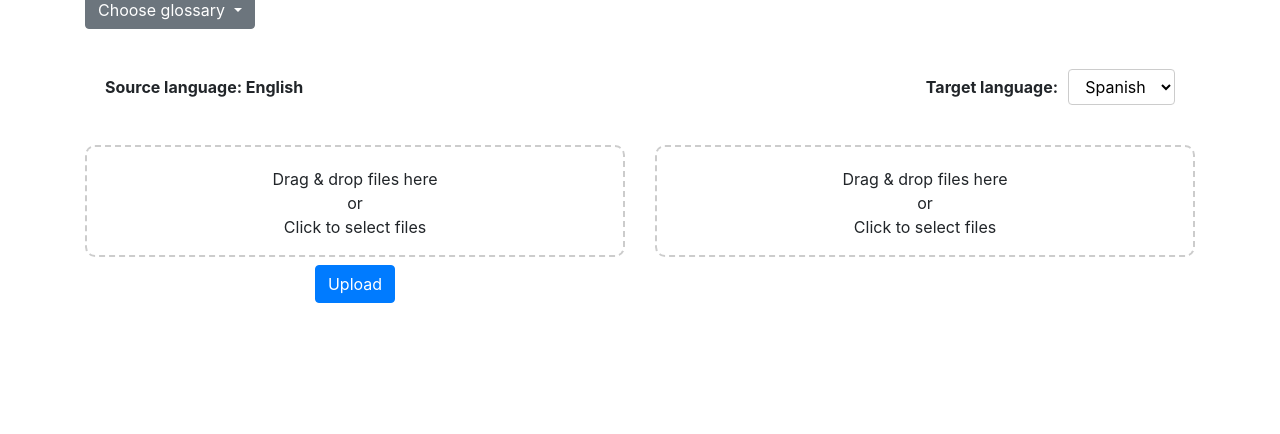
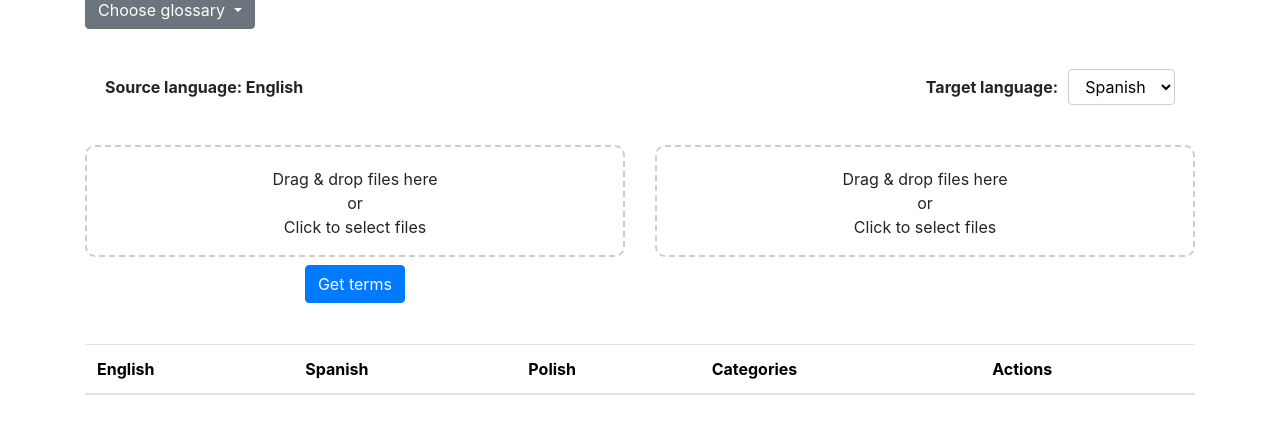
Before and after one commit to pllewy/TermHarbour, a Flask app: template templates/upload.html in a window 1280 px wide. Shown: the part 297-731 px from the top of the page. Run offline with Flask 3, Linux system fonts and the light colour scheme; the template is opened without the code that fills it, so the values that code supplies are empty; some libraries are stand-ins or nearby versions.

Commit message:
upload - display table

```diff
--- a/static/upload.js
+++ b/static/upload.js
@@ -24,49 +24,40 @@ function uploadFile(sourceElementId = "fileInput", targetElementId = "targetFile
             method: "POST",
             body: formData,
         })
-      .then((response) => {
-        if (response.ok) {
-          console.log("File uploaded successfully");
-          return response.json();
-          // Optionally, display a success message to the user
-        } else {
-          console.error("Failed to upload file");
-          // Optionally, display an error message to the user
-        }
-      })
-        // STĄD IDZIE DO PYTHONA, JEST PRZETWARZANE I WRACA Z POWROTEM
-        .then((resp) => {
-      const source_terms = resp['source_terms'];
-      const target_terms = resp['target_terms'];
+        .then(response => response.json())
+        .then(resp => {
             const alignments = resp['alignment'];
 
-      // const target_content = resp.target_content;
-      console.log( source_terms, target_terms, alignments)
+            const tableBody = document.getElementById('translationsTableBody');
+            tableBody.innerHTML = ''; // Clear existing rows
 
-      let text = "";
-      for (let i = 0; i < source_terms.length; i++) {
-        text += source_terms[i] + "<br>";
+         for (let i = 0; i < alignments.length; i++) {
+                const row = document.createElement('tr');
+                if (language === 'spanish') {
+                    row.innerHTML = `
+                        <td contenteditable="true">${alignments[i][0]}</td>
+                        <td contenteditable="true">${alignments[i][1]}</td>
+                        <td contenteditable="true"></td>
+                        <td contenteditable="true"></td>
+                        <td>
+                            <button class="btn btn-secondary" onclick="editRow(this)">Edit</button>
+                            <button class="btn btn-danger" onclick="deleteRow(this)">Delete</button>
+                        </td>
+                    `;
+                } else if (language === 'polish') {
+                    row.innerHTML = `
+                        <td contenteditable="true">${alignments[i][0]}</td>
+                        <td contenteditable="true"></td>
+                        <td contenteditable="true">${alignments[i][1]}</td>
+                        <td contenteditable="true"></td>
+                        <td>
+                            <button class="btn btn-secondary" onclick="editRow(this)">Edit</button>
+                            <button class="btn btn-danger" onclick="deleteRow(this)">Delete</button>
+                        </td>
+                    `;
                 }
-
-      let text2 = "";
-      for (let i = 0; i < target_terms.length; i++) {
-        text2 += target_terms[i] + "<br>";
+                tableBody.appendChild(row);
             }
-
-      text = "";
-      text2 = "";
-      let text3 = "";
-      for (let i = 0; i < alignments.length; i++) {
-        text += alignments[i][0] + "<br>";
-        text2 += alignments[i][1] + "<br>";
-        text3 += alignments[i][0] + "     " + alignments[i][1] + "<br>";
-      }
-
-      document.getElementById('added_content').innerHTML = text
-      document.getElementById('added_content_2').innerHTML = text2
-
-      document.getElementById('alignment_content').innerHTML = text3
-
         })
       .catch((error) => {
         console.error("Error:", error);
@@ -112,3 +103,39 @@ document.addEventListener('DOMContentLoaded', (event) => {
 function setSelectedOption(option, elementId) {
     document.getElementById(elementId).innerText = option;
 }
+
+function editRow(button) {
+    const row = button.closest('tr');
+    const isEditing = button.textContent === 'Confirm';
+
+    if (isEditing) {
+        // Save values and switch to non-editable mode
+        const inputs = row.querySelectorAll('input');
+        inputs.forEach(input => {
+            const cell = input.closest('td');
+            cell.textContent = input.value;
+        });
+        button.textContent = 'Edit';
+        button.classList.remove('btn-success');
+        button.classList.add('btn-secondary');
+    } else {
+        // Switch to editable mode
+        const cells = row.querySelectorAll('td[contenteditable]');
+        cells.forEach(cell => {
+            const input = document.createElement('input');
+            input.type = 'text';
+            input.value = cell.textContent;
+            input.classList.add('form-control');
+            cell.textContent = '';
+            cell.appendChild(input);
+        });
+        button.textContent = 'Confirm';
+        button.classList.remove('btn-secondary');
+        button.classList.add('btn-success');
+    }
+}
+
+function deleteRow(button) {
+    const row = button.closest('tr');
+    row.remove();
+}
--- a/templates/upload.html
+++ b/templates/upload.html
@@ -84,7 +84,24 @@
         <!-- File Upload Form -->
         {% include 'upload_select_file.html' %}
 
-
+        <div class="row">
+            <div class="col">
+                <table class="table table-striped">
+                    <thead>
+                        <tr>
+                            <th>English</th>
+                            <th>Spanish</th>
+                            <th>Polish</th>
+                            <th>Categories</th>
+                            <th>Actions</th>
+                        </tr>
+                    </thead>
+                    <tbody id="translationsTableBody">
+                        <!-- Dynamic content goes here -->
+                    </tbody>
+                </table>
+            </div>
+        </div>
 
     </div>
 
--- a/templates/upload_select_file.html
+++ b/templates/upload_select_file.html
@@ -22,7 +22,7 @@
         </div>
         <div style="display: flex; justify-content: center; align-items: center">
             <button class="btn btn-primary mt-2" onclick="uploadFile()">
-                Upload
+                Get terms
             </button>
         </div>
 
```
Also changed, not shown: glossary.db. Lines whose indentation alone changed are shown as unchanged.
